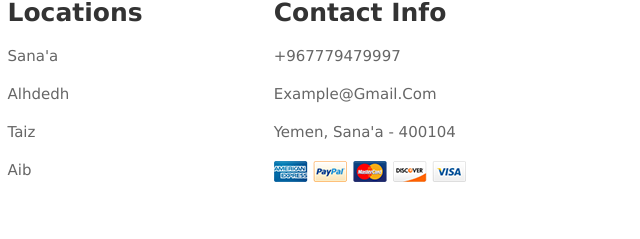
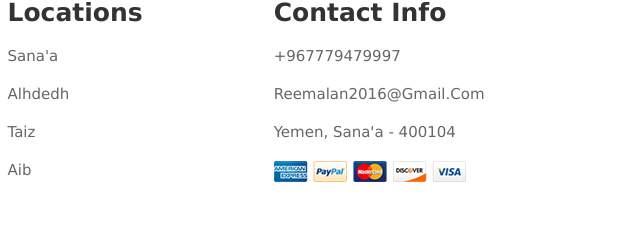
Before and after one commit to Kurapikao0/Mypro, a plain HTML site: page index.html in a window 1280 px wide. Shown: the part 3970-4209 px from the top of the page, 640-1280 px from the left. Drawn offline with Linux system fonts and the light colour scheme.

Commit message:
Update index.html

```diff
--- a/index.html
+++ b/index.html
@@ -824,7 +824,7 @@
 
             <a href="#">+967779479997</a>
 
-            <a href="#">example@gmail.com</a>
+            <a href="#">reemalan2016@gmail.com</a>
 
             <a href="#">Yemen, sana'a - 400104</a>
 
```
